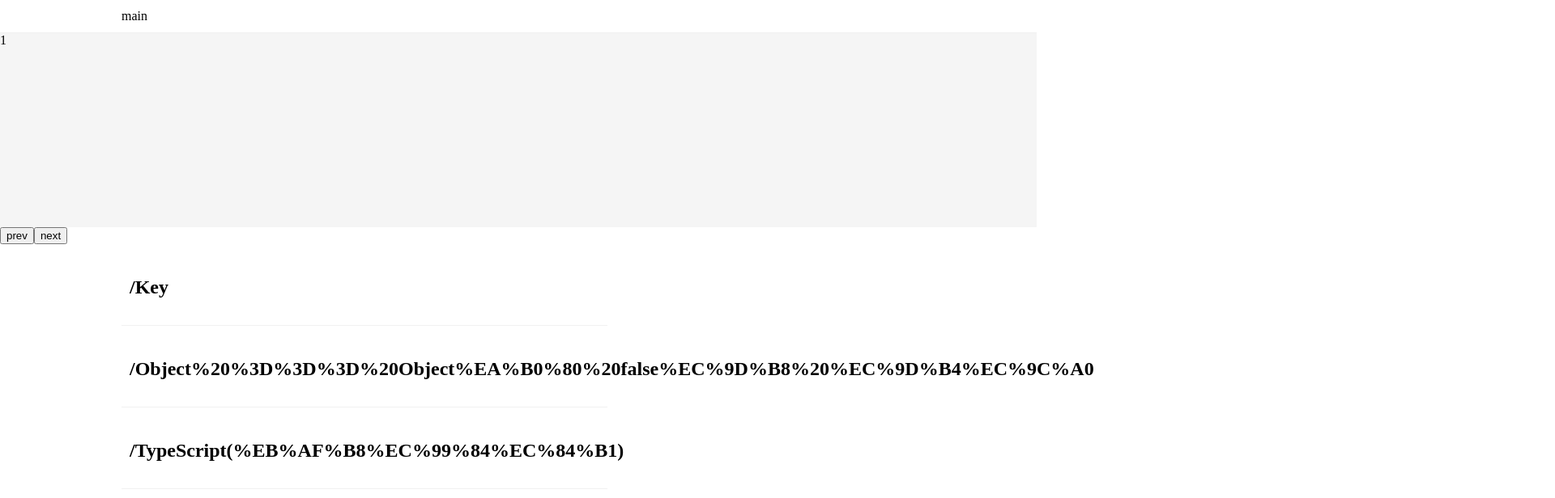
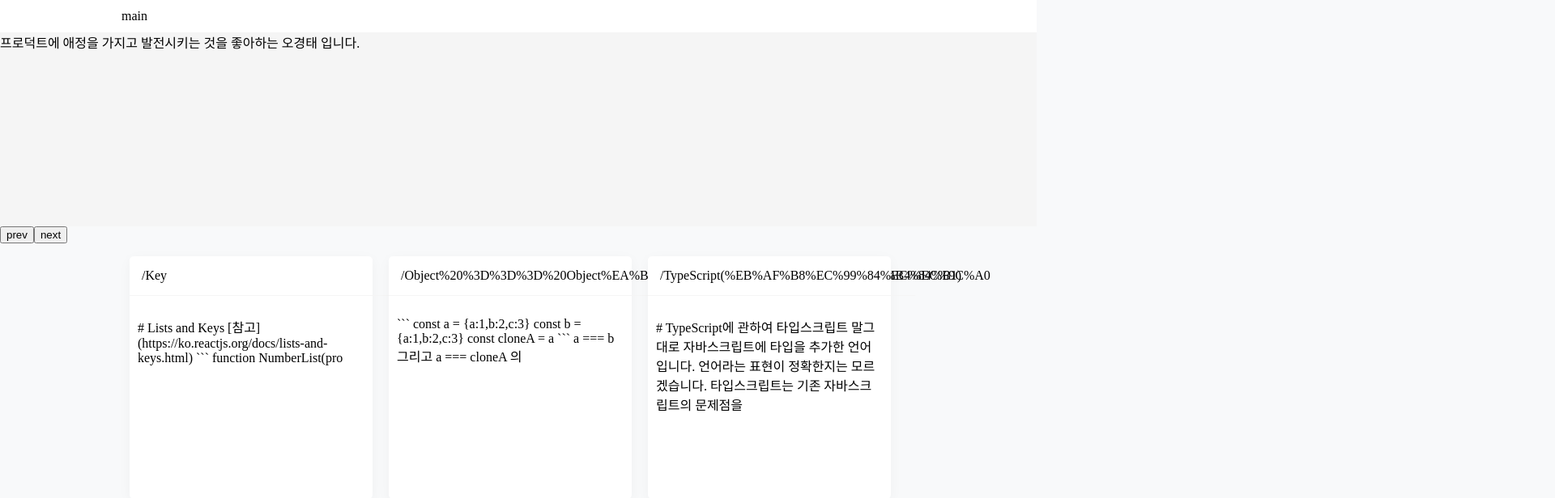
Before and after one commit to Dowap2/dowap2.github.io, a React (Create React App) app: page / in a window 1280 px wide. Shown: the top 616 px of the page at 81% size, 1920 px wide, since content can reach past the window. Built offline with nearby package versions, Linux system fonts and the light colour scheme.

Commit message:
add style and preview in list

```diff
--- a/public/index.css
+++ b/public/index.css
@@ -1,4 +1,5 @@
 body {
   padding: 0;
   margin: 0;
+  background: #f8f9fa;
 }
--- a/src/Header/Header.jsx
+++ b/src/Header/Header.jsx
@@ -10,7 +10,7 @@ const HeaderComponent = styled.div`
   width: 100%;
   height: 40px;
   display: flex;
-  border-bottom: 1px solid #f1f1f1;
+  background: #ffffff;
 `;
 const Wrapper = styled.div`
   width: 980px;
--- a/src/Main/List.jsx
+++ b/src/Main/List.jsx
@@ -1,5 +1,7 @@
 import styled from "styled-components";
 import { Link } from "react-router-dom";
+import { useSelector } from "react-redux";
+import { useEffect, useState } from "react";
 
 const linkStyle = {
   color: "black",
@@ -9,35 +11,81 @@ const ListComponent = styled.ul`
   width: 980px;
   margin: auto;
   padding: 0;
+  display: flex;
+  flex-wrap: wrap;
 `;
 const ListItemComponent = styled.div`
-  margin-top: 40px;
-  width: 600px;
-  height: 60px;
-  border-bottom: 1px solid #f1f1f1;
+  margin: 10px;
+  width: 300px;
+  height: 300px;
+  border-radius: 5px;
+  box-shadow: rgb(0 0 0 / 4%) 0px 4px 16px 0px;
+  background: #fff;
 `;
-const ListTitleComponent = styled.h2`
-  margin: 10px;
+const ListTitleComponent = styled.p`
+  width: 100%;
+  padding: 15px;
+  border-bottom: 1px solid #f5f5f5;
+  font-size: 16px;
+`;
+const ListPreview = styled.div`
+  padding: 10px;
 `;
 
-const importAll = r => r.keys().map(r);
-const markdownFiles = importAll(
-  require.context("../posts", false, /\.md$/)
-).map(file => file.default.slice(14).split(".")[0]);
+export function List(props) {
+  const markdownFiles = useSelector(
+    state => state.mdFileState.state.markdownFiles
+  );
+  const markdownTitle = markdownFiles.map(
+    file => file.default.slice(14).split(".")[0]
+  );
+  const [ListItem, setListItem] = useState([]);
 
+  useEffect(() => {
+    async function SetMarkdownUrl() {
+      const posts = await Promise.all(
+        markdownFiles.map(file => file.default)
+      ).catch(err => console.error(err));
+
+      const post = await SetMarkdown(posts);
+      CreateListItem(post);
+    }
+
+    async function SetMarkdown(url) {
+      const postArray = await Promise.all(
+        url.map(url =>
+          fetch(url)
+            .then(res => res.text())
+            .then(data => {
+              const preview = data.slice(0, 100);
+              return preview;
+            })
+        )
+      ).catch(err => console.error(err));
+
+      return postArray;
+    }
+
+    SetMarkdownUrl();
+
+    const CreateListItem = postMarkdown => {
       let index = 0;
-const ListItem = markdownFiles.map(listTitle => {
+      setListItem(
+        markdownTitle.map(listTitle => {
           const item = (
             <Link to={`/view/${index}`} style={linkStyle} key={index}>
               <ListItemComponent>
                 <ListTitleComponent>{listTitle}</ListTitleComponent>
+                <ListPreview>{postMarkdown[index]}</ListPreview>
               </ListItemComponent>
             </Link>
           );
           index++;
           return item;
-});
+        })
+      );
+    };
+  }, []);
 
-export function List(props) {
   return <ListComponent>{ListItem}</ListComponent>;
 }
--- a/src/Main/SlideBanner.jsx
+++ b/src/Main/SlideBanner.jsx
@@ -38,7 +38,12 @@ export function SlideBanner() {
     <div>
       <BannerComponent>
         <BannerList transform={transform}>
-          <Banner text={"1"} color={"#f5f5f5"} />
+          <Banner
+            text={
+              "프로덕트에 애정을 가지고 발전시키는 것을 좋아하는 오경태 입니다."
+            }
+            color={"#f5f5f5"}
+          />
           <Banner text={"2"} color={"#fdcd44"} />
           <Banner text={"3"} color={"#a5b5fc"} />
           <Banner text={"4"} color={"#d3f5f5"} />
--- a/src/View/View.jsx
+++ b/src/View/View.jsx
@@ -1,9 +1,7 @@
 import { useState, useEffect } from "react";
 import styled from "styled-components";
 import Markdown from "markdown-to-jsx";
-
-const importAll = r => r.keys().map(r);
-const markdownFiles = importAll(require.context("../posts", false, /\.md$/));
+import { useSelector } from "react-redux";
 
 const ViewComponent = styled.div`
   width: 980px;
@@ -20,6 +18,9 @@ const PComponent = styled.div`
 `;
 
 export function View(props) {
+  const markdownFiles = useSelector(
+    state => state.mdFileState.state.markdownFiles
+  );
   const index = props.match.params.index;
   const [postMarkdown, setPostMarkdown] = useState([]);
 
--- a/src/store/modules/index.js
+++ b/src/store/modules/index.js
@@ -1,6 +1,8 @@
 import { combineReducers } from "redux";
 import languageState from "./languageState";
+import mdFileState from "./mdFileState";
 
 export default combineReducers({
-  languageState
+  languageState,
+  mdFileState
 });
--- /dev/null
+++ b/src/store/modules/mdFileState.jsx
@@ -0,0 +1,15 @@
+const importAll = r => r.keys().map(r);
+const markdownFiles = importAll(require.context("../../posts", false, /\.md$/));
+
+const initialState = {
+  state: {
+    markdownFiles: markdownFiles
+  }
+};
+
+export default function reducer(state = initialState, action) {
+  switch (action.type) {
+    default:
+      return state;
+  }
+}
```
Lines whose indentation alone changed are shown as unchanged.
